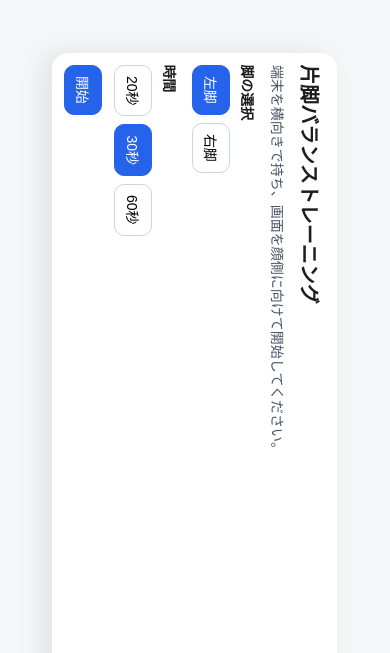
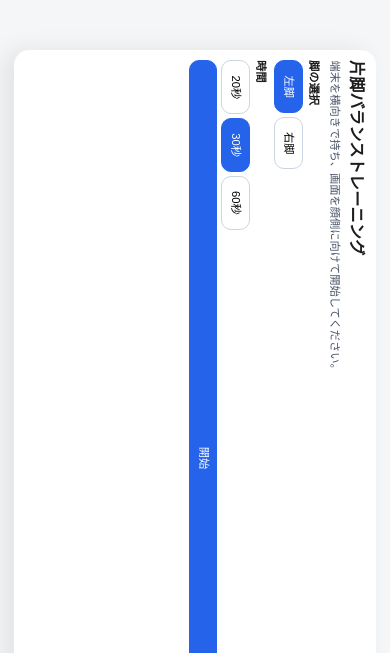
Before and after one commit to ST-katsuobushi/single-leg-balance-webapp, a React (Vite) app: page / in a window 390 px wide. Shown: the part 191-844 px from the top of the page. Built offline with nearby package versions, Linux system fonts and the light colour scheme.

Commit message:
Fix rotated layout scaling to keep frame fully in viewport

```diff
--- a/src/styles.css
+++ b/src/styles.css
@@ -24,6 +24,17 @@ body,
 }
 
 .rotatedShell {
+  --shell-padding: clamp(6px, 1.6dvh, 14px);
+  --frame-radius: clamp(10px, 1.8dvh, 16px);
+  --frame-width: min(900px, calc(100dvh - (var(--shell-padding) * 2)));
+  --frame-height: min(620px, calc(100dvw - (var(--shell-padding) * 2)));
+  --frame-base: min(var(--frame-width), var(--frame-height));
+  --title-size: clamp(14px, calc(var(--frame-base) * 0.045), 28px);
+  --text-size: clamp(11px, calc(var(--frame-base) * 0.031), 18px);
+  --button-vpad: clamp(5px, calc(var(--frame-height) * 0.016), 10px);
+  --button-hpad: clamp(8px, calc(var(--frame-width) * 0.022), 14px);
+  --target-size: clamp(110px, calc(var(--frame-height) * 0.46), 320px);
+  --dot-size: clamp(8px, calc(var(--frame-base) * 0.03), 18px);
   width: 100%;
   height: 100%;
   overflow: hidden;
@@ -38,61 +49,66 @@ body,
   transform: rotate(90deg) translateY(-100%);
   display: grid;
   place-items: center;
-  padding: clamp(8px, 1.8dvh, 16px);
+  padding: var(--shell-padding);
 }
 
 .card,
 .lockMessageCard {
-  width: min(96dvh, 900px);
-  max-height: calc(100dvw - clamp(16px, 4dvw, 24px));
-  overflow: auto;
+  width: var(--frame-width);
+  height: var(--frame-height);
+  overflow: hidden;
   background: #fff;
-  border-radius: 16px;
-  padding: clamp(12px, 2.2dvw, 20px);
+  border-radius: var(--frame-radius);
+  padding: clamp(8px, calc(var(--frame-base) * 0.03), 20px);
   box-shadow: 0 10px 24px rgba(0, 0, 0, 0.08);
+  display: flex;
+  flex-direction: column;
+  gap: clamp(4px, calc(var(--frame-base) * 0.01), 12px);
 }
 
 h1,
 h2 {
-  margin: 0 0 clamp(8px, 1.4dvw, 12px);
-  font-size: clamp(20px, 2.6dvw, 28px);
+  margin: 0;
+  font-size: var(--title-size);
+  line-height: 1.2;
 }
 
 p,
 li,
 button,
 label {
-  font-size: clamp(14px, 1.85dvw, 18px);
+  font-size: var(--text-size);
+  line-height: 1.3;
 }
 
 .hint {
   color: #4a5568;
-  margin: 0 0 8px;
+  margin: 0;
 }
 
 .label {
-  margin-top: 10px;
+  margin-top: clamp(2px, calc(var(--frame-base) * 0.006), 10px);
   display: block;
   font-weight: 600;
 }
 
 .row {
   display: flex;
-  gap: 8px;
+  gap: clamp(4px, calc(var(--frame-base) * 0.01), 8px);
   flex-wrap: wrap;
-  margin: 8px 0 12px;
+  margin: 0;
 }
 
 .column {
   display: flex;
   flex-direction: column;
-  gap: 8px;
+  gap: clamp(4px, calc(var(--frame-base) * 0.01), 8px);
 }
 
 button {
   border: 1px solid #cbd5e1;
   border-radius: 10px;
-  padding: clamp(8px, 1.2dvw, 10px) clamp(10px, 1.6dvw, 14px);
+  padding: var(--button-vpad) var(--button-hpad);
   background: #fff;
 }
 
@@ -122,20 +138,20 @@ button:disabled {
 }
 
 .big {
-  font-size: clamp(56px, 12dvw, 88px);
+  font-size: clamp(40px, calc(var(--frame-height) * 0.18), 88px);
   text-align: center;
-  margin: 10px 0;
+  margin: 0;
 }
 
 .timer {
-  font-size: clamp(18px, 2.2dvw, 24px);
+  font-size: clamp(14px, calc(var(--frame-base) * 0.038), 24px);
   font-weight: 700;
   margin: 0;
 }
 
 .targetArea {
-  margin: clamp(10px, 1.8dvw, 14px) auto;
-  width: clamp(180px, 42dvw, 320px);
+  margin: 0 auto;
+  width: var(--target-size);
   aspect-ratio: 1;
   position: relative;
   border-radius: 50%;
@@ -153,7 +169,7 @@ button:disabled {
 }
 
 .dot {
-  width: clamp(12px, 2.8dvw, 18px);
+  width: var(--dot-size);
   aspect-ratio: 1;
   border-radius: 50%;
   background: #111827;
@@ -163,6 +179,12 @@ button:disabled {
 
 .lockMessageCard {
   width: min(92dvw, 640px);
+  height: auto;
   text-align: center;
   border: 2px solid #fb923c;
 }
+
+ul {
+  margin: 0;
+  padding-left: clamp(16px, calc(var(--frame-base) * 0.04), 28px);
+}
```
